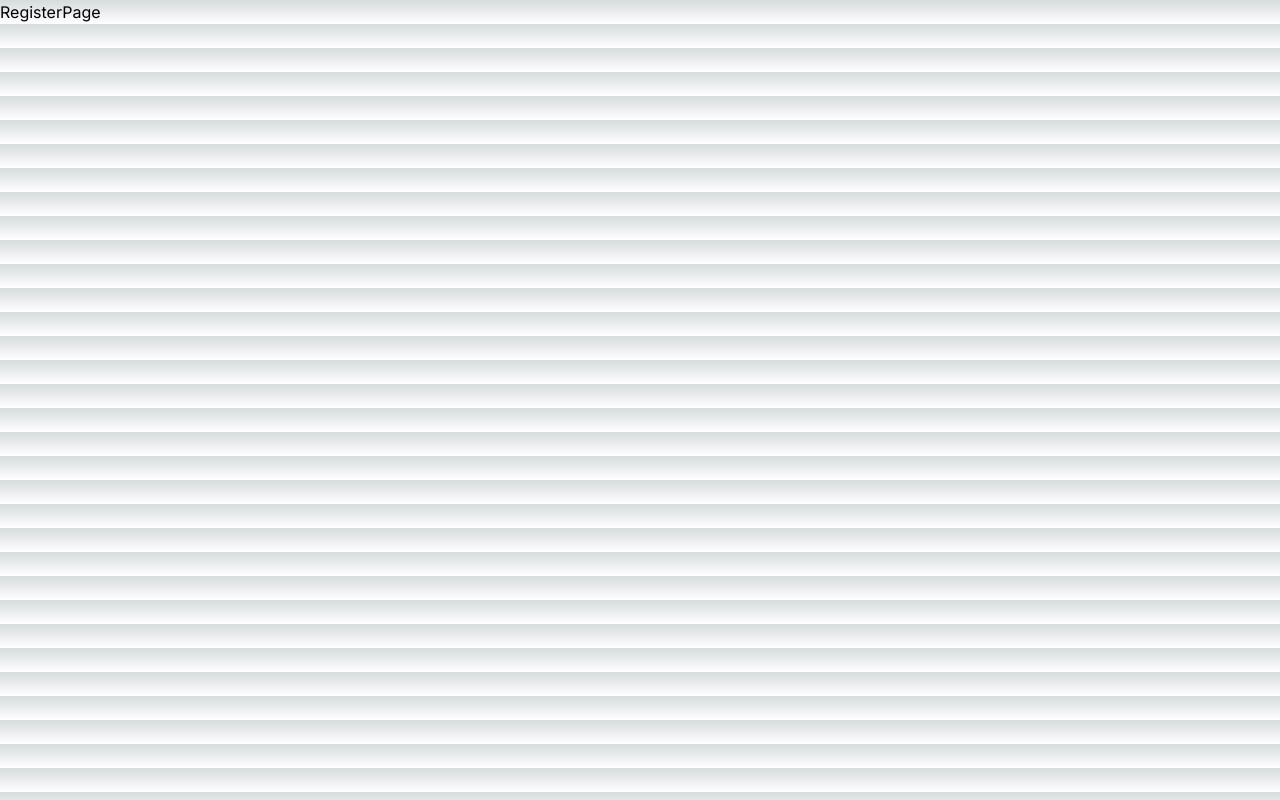
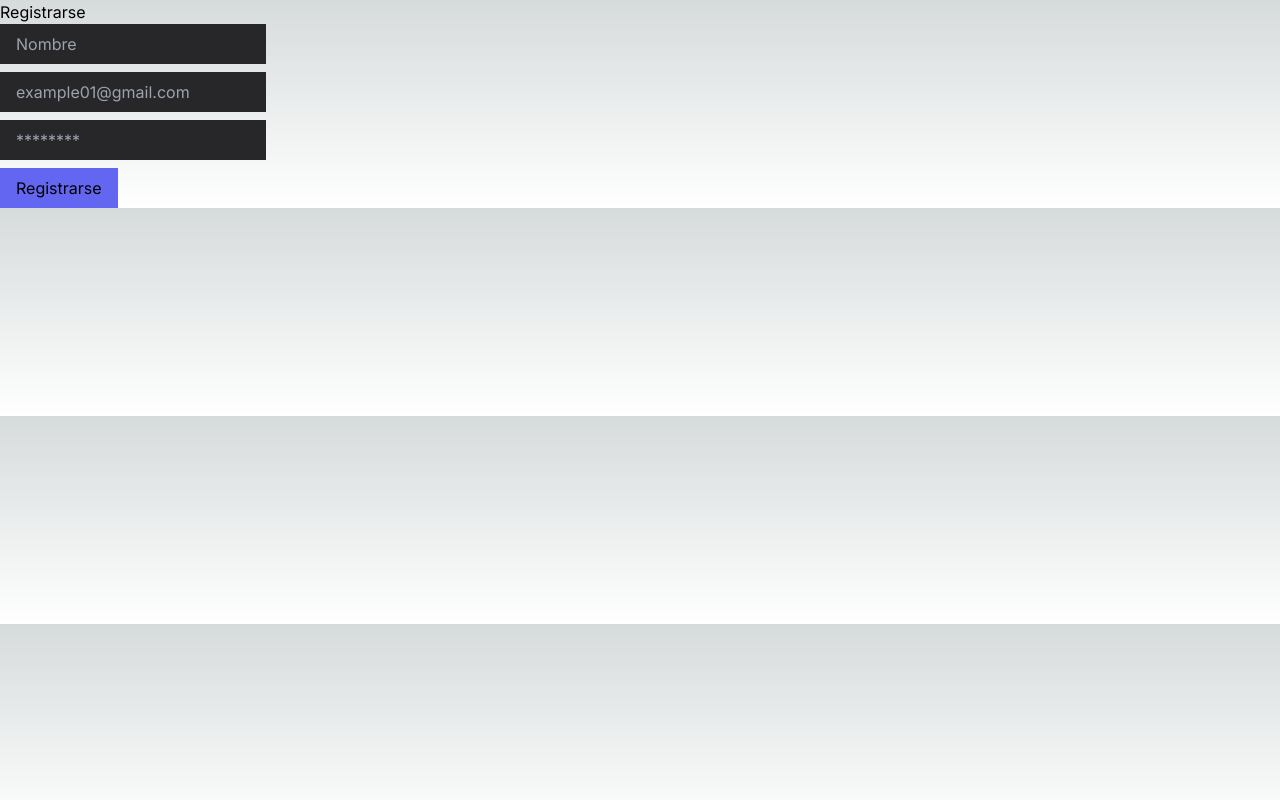
Before and after one commit to 02Alexis/next-auth-mongodb, a Next.js app: page /register in a window 1280 px wide. Built offline with nearby package versions, Linux system fonts and the light colour scheme.

Commit message:
formulario de registro nuevo usuario

```diff
--- a/src/app/api/auth/signup/route.ts
+++ b/src/app/api/auth/signup/route.ts
@@ -47,10 +47,13 @@ export async function POST(request: Request) {
     }); //genera un objeto usuario
     //Guardamos en la db
     const savedUser = await user.save();
-    console.log(savedUser);
 
     //retornamos el cli
-    return NextResponse.json(savedUser);
+    return NextResponse.json({
+      _id: savedUser._id,
+      email: savedUser.email,
+      fullname: savedUser.fullname,
+    });
   } catch (error) {
     if (error instanceof Error) {
       return NextResponse.json(
--- a/src/app/register/page.tsx
+++ b/src/app/register/page.tsx
@@ -1,9 +1,59 @@
-import React from 'react'
+"use client";
+import { FormEvent, useState } from "react";
+import axios, { AxiosError } from "axios";
 
 function RegisterPage() {
+  const [error, setError] = useState();
+
+  const handleSubmit = async (e: FormEvent<HTMLFormElement>) => {
+    e.preventDefault();
+
+    const formData = new FormData(e.currentTarget);
+
+    try {
+      const res = await axios.post("/api/auth/signup", {
+        email: formData.get("email"),
+        password: formData.get("password"),
+        fullname: formData.get("fullname"),
+      });
+      console.log(res);
+    } catch (error) {
+      console.log(error);
+
+      if (error instanceof AxiosError) {
+        setError(error.response?.data.message);
+      }
+    }
+  };
+
   return (
-    <div>RegisterPage</div>
-  )
+    <div>
+      <form onSubmit={handleSubmit}>
+        {error && <div className="bg-red-500 text-white p-2 mb-2">{error}</div>}
+        <h1>Registrarse</h1>
+        <input
+          type="text"
+          placeholder="Nombre"
+          name="fullname"
+          className="bg-zinc-800 px-4 py-2 block mb-2"
+        />
+        <input
+          type="email"
+          placeholder="example01@gmail.com"
+          name="email"
+          className="bg-zinc-800 px-4 py-2 block mb-2"
+        />
+        <input
+          type="password"
+          placeholder="********"
+          name="password"
+          className="bg-zinc-800 px-4 py-2 block mb-2"
+        />
+
+        <button className="bg-indigo-500 px-4 py-2">Registrarse</button>
+      </form>
+    </div>
+  );
 }
 
-export default RegisterPage
+export default RegisterPage;
```
